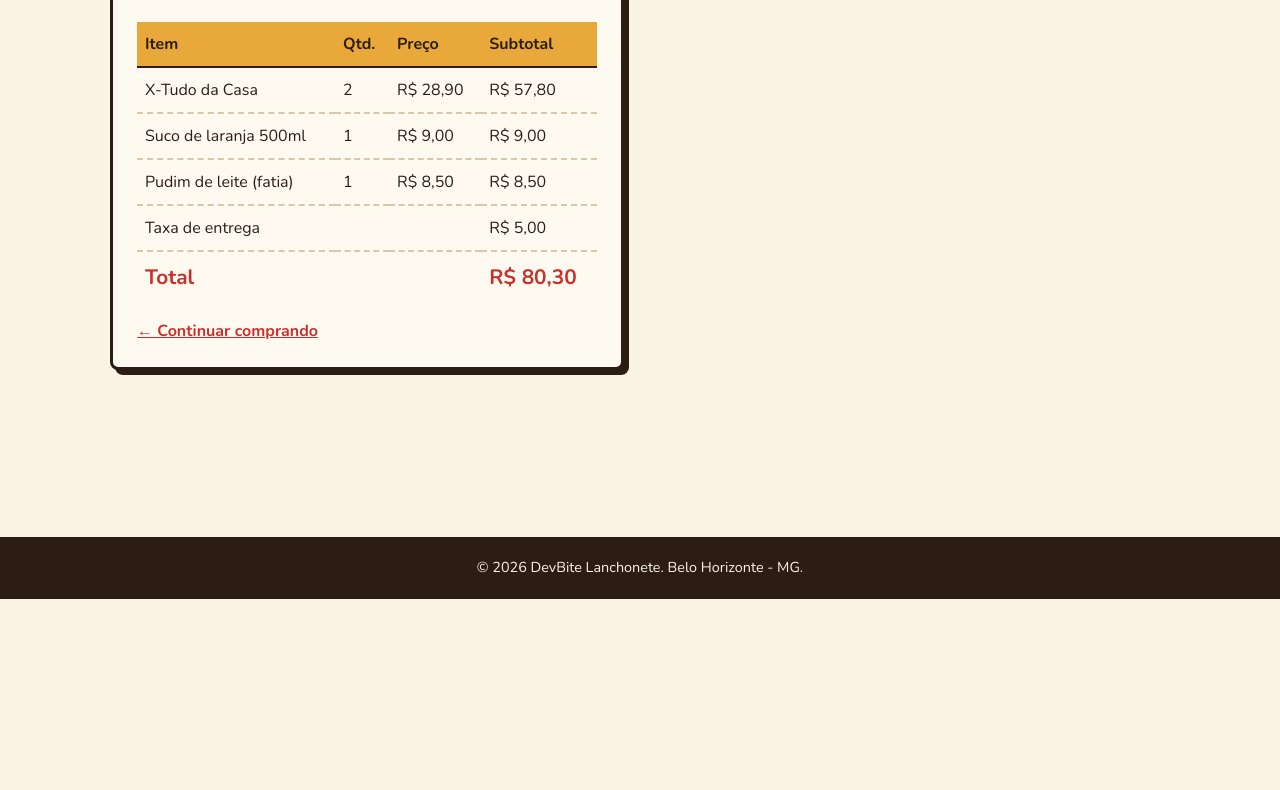
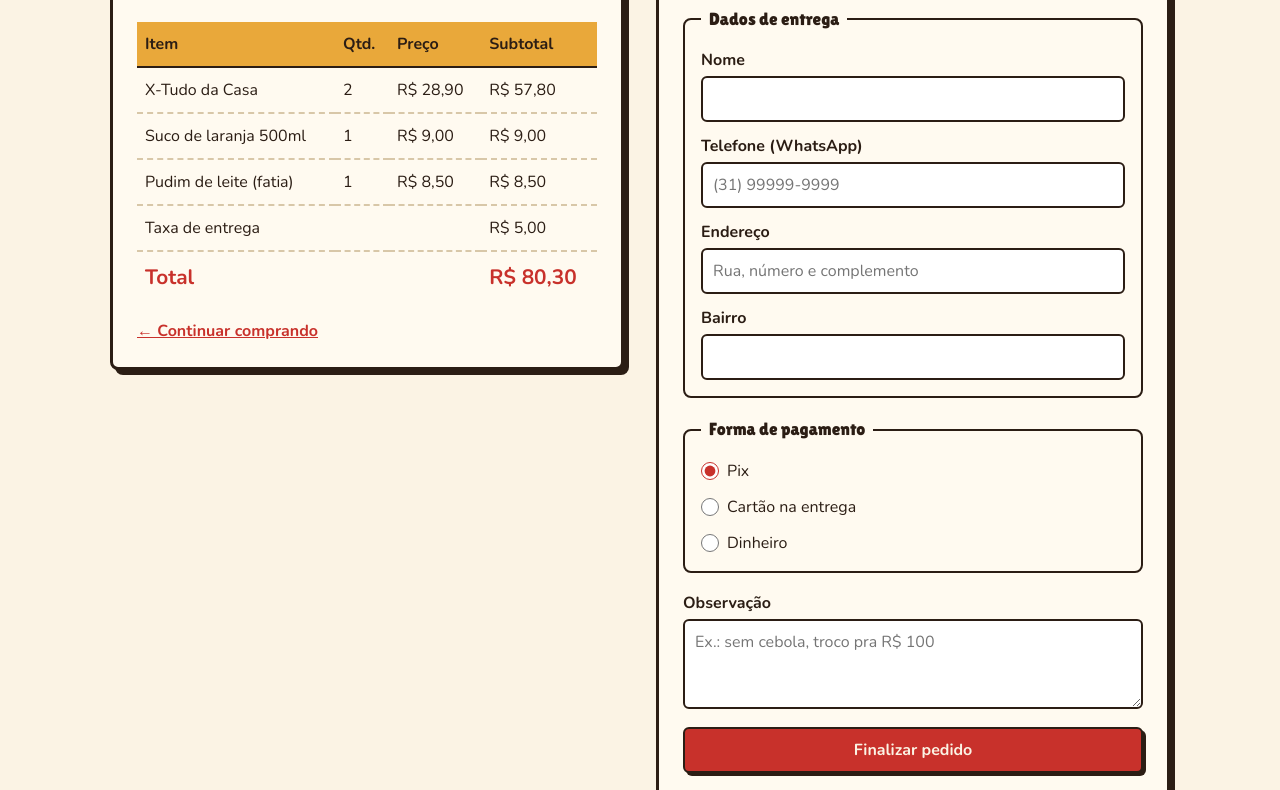
Before and after one commit to nicolasdornas01/devbite, a plain HTML site: page checkout.html in a window 1280 px wide. Shown: the part 201-991 px from the top of the page. Before the commit the page ends 800 px from the top, so only its background shows below. Drawn offline with nearby package versions, Linux system fonts and the light colour scheme.

Commit message:
formulário de pagamento

```diff
--- a/checkout.html
+++ b/checkout.html
@@ -64,6 +64,61 @@
       </table>
       <a href="index.html" class="link-voltar">&larr; Continuar comprando</a>
     </section>
+
+    <section class="caixa">
+      <h2 class="titulo-secao">Entrega e pagamento</h2>
+      <form class="formulario" id="form-checkout" action="#">
+        <fieldset class="grupo">
+          <legend>Dados de entrega</legend>
+
+          <div class="campo">
+            <label for="nome">Nome</label>
+            <input type="text" id="nome" name="nome" required>
+          </div>
+
+          <div class="campo">
+            <label for="telefone">Telefone (WhatsApp)</label>
+            <input type="tel" id="telefone" name="telefone" placeholder="(31) 99999-9999" required>
+          </div>
+
+          <div class="campo">
+            <label for="endereco">Endereço</label>
+            <input type="text" id="endereco" name="endereco" placeholder="Rua, número e complemento" required>
+          </div>
+
+          <div class="campo">
+            <label for="bairro">Bairro</label>
+            <input type="text" id="bairro" name="bairro" required>
+          </div>
+        </fieldset>
+
+        <fieldset class="grupo">
+          <legend>Forma de pagamento</legend>
+
+          <div class="opcao">
+            <input type="radio" id="pagamento-pix" name="pagamento" value="pix" checked>
+            <label for="pagamento-pix">Pix</label>
+          </div>
+
+          <div class="opcao">
+            <input type="radio" id="pagamento-cartao" name="pagamento" value="cartao">
+            <label for="pagamento-cartao">Cartão na entrega</label>
+          </div>
+
+          <div class="opcao">
+            <input type="radio" id="pagamento-dinheiro" name="pagamento" value="dinheiro">
+            <label for="pagamento-dinheiro">Dinheiro</label>
+          </div>
+        </fieldset>
+
+        <div class="campo">
+          <label for="observacao">Observação</label>
+          <textarea id="observacao" name="observacao" rows="3" placeholder="Ex.: sem cebola, troco pra R$ 100"></textarea>
+        </div>
+
+        <button type="submit" class="botao" id="btn-finalizar">Finalizar pedido</button>
+      </form>
+    </section>
   </main>
 
   <footer class="rodape">
--- a/css/style.css
+++ b/css/style.css
@@ -278,3 +278,65 @@ main {
 .link-voltar {
   font-weight: 700;
 }
+
+/* formulários */
+.formulario {
+  display: flex;
+  flex-direction: column;
+  gap: 18px;
+}
+
+.grupo {
+  display: flex;
+  flex-direction: column;
+  gap: 12px;
+  padding: 16px;
+  border: 2px solid var(--marrom);
+  border-radius: 8px;
+}
+
+.grupo legend {
+  padding: 0 8px;
+  font-family: "Lilita One", "Arial Black", sans-serif;
+  font-size: 1.1rem;
+}
+
+.campo {
+  display: flex;
+  flex-direction: column;
+  gap: 4px;
+}
+
+.campo label {
+  font-weight: 700;
+}
+
+.campo input,
+.campo select,
+.campo textarea {
+  padding: 10px;
+  border: 2px solid var(--marrom);
+  border-radius: 6px;
+  background-color: #fff;
+  color: var(--marrom);
+  font-family: "Nunito", Arial, sans-serif;
+  font-size: 1rem;
+}
+
+.campo input:focus,
+.campo select:focus,
+.campo textarea:focus {
+  outline: 3px solid var(--mostarda);
+}
+
+.opcao {
+  display: flex;
+  align-items: center;
+  gap: 8px;
+}
+
+.opcao input {
+  width: 18px;
+  height: 18px;
+  accent-color: var(--ketchup);
+}
```
